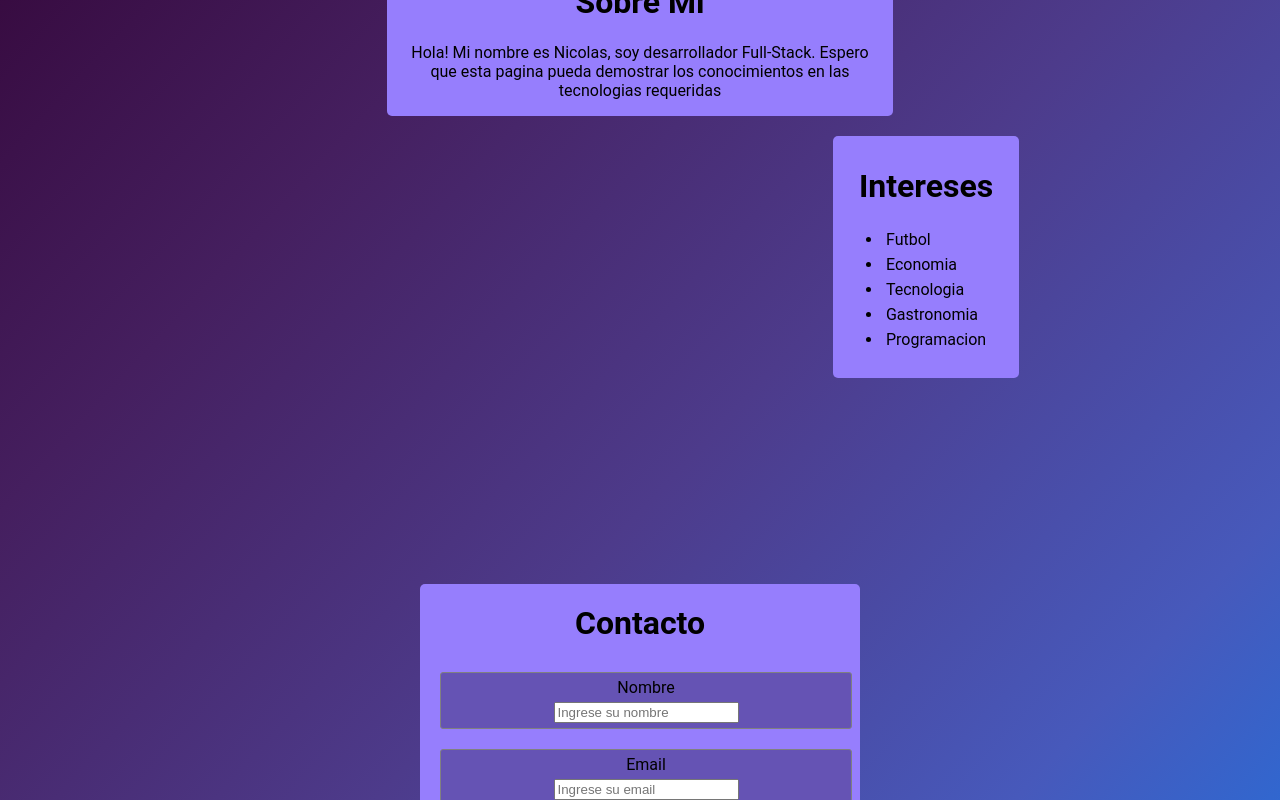
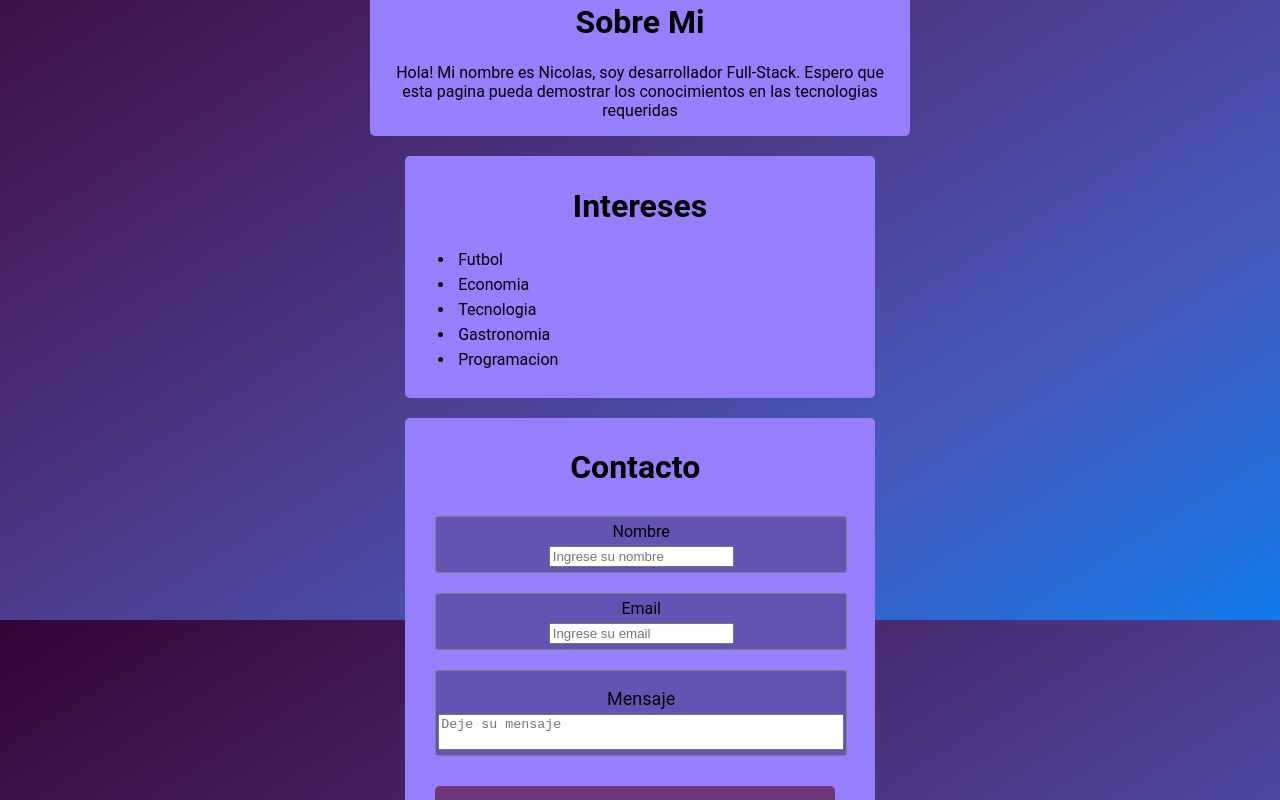
Before and after one commit to NicoFerni/security-and-system-challenge, a Next.js app: page / in a window 1280 px wide. Shown: the part 180-980 px from the top of the page. Built offline with nearby package versions, Linux system fonts and the light colour scheme.

Commit message:
styles almost done

```diff
--- a/src/components/form.tsx
+++ b/src/components/form.tsx
@@ -33,8 +33,6 @@ export default function Form() {
             const value = values[input.name as keyof FormValues];
             if (!value) {
                 newErrors[input.name] = `${input.label} no puede estar vacío`;
-            } else if (input.name === 'mail' && !/\S+@\S+\.\S+/.test(values.mail)) {
-                newErrors.mail = 'Debes ingresar una dirección de correo válida';
             }
         });
 
--- a/src/components/formInput.tsx
+++ b/src/components/formInput.tsx
@@ -21,7 +21,6 @@ const FormInput = (props: any) => {
                 onBlur={handleFocus}
                 focused={focus.toString()}
             />
-            {errorMessage && <span className={styles.span}>{errorMessage}</span>}
         </div>
     );
 
--- a/src/data/inputs.tsx
+++ b/src/data/inputs.tsx
@@ -15,7 +15,6 @@ export const inputs: InputType[] = [
         type: 'text',
         placeholder: 'Ingrese su nombre',
         label: 'Nombre ',
-        errorMessage: 'El nombre no puede estar vacio y no debe contener caracteres especiales',
         required: true
     },
     {
@@ -24,7 +23,6 @@ export const inputs: InputType[] = [
         type: 'email',
         placeholder: 'Ingrese su email',
         label: 'Email ',
-        errorMessage: 'Debes ingresar una direccion de correo valida',
         required: true
     },
     {
@@ -33,7 +31,6 @@ export const inputs: InputType[] = [
         type: 'text',
         placeholder: 'Deje su mensaje',
         label: 'Mensaje ',
-        errorMessage: 'Este campo no puede estar vacio',
         required: true
     }
 ]
--- a/src/styles/About.module.css
+++ b/src/styles/About.module.css
@@ -1,7 +1,5 @@
 .div {
   margin-top: 20px;
-  margin-left: 30%;
-  margin-right: 30%;
   text-align: center;
   background-color: #967efd;
   border-radius: 5px;
@@ -20,19 +18,17 @@
   display: flex;
   justify-content: center;
   padding-left: 10px;
-  padding-right: 10px
+  padding-right: 10px;
 }
 
-@media only screen and (min-width: 800px) and (max-width:2000) {
+@media only screen and (min-width: 800px) {
   .div {
-    margin-left: 10%;
       max-width: 60ch;
       max-height: 500px;
   }
 }
 
-
-@media only screen and (min-width: 200px) and (max-width:800px) {
+@media only screen and (max-width: 799px) {
   .div {
       margin-left: 10%;
       margin-right: 10%;
--- a/src/styles/Form.module.css
+++ b/src/styles/Form.module.css
@@ -1,18 +1,18 @@
 .div {
-    display: flex;
-    justify-content: center;
-    align-items: center;
-    min-height: 100vh;
+    margin: 20px auto;
+    background-color: #967efd;
+    border-radius: 5px;
+    word-break: break-all;
+    max-width: 50ch;
     max-height: 500px;
-    background-size: contain;
-    width: 100%;
-}
+    padding: 10px;
+  }
 
 .form {
     display: flex;
     flex-direction: column;
     padding: 20px;
-    width: 900%;
+    width: 100%;
     max-width: 400px;
     border-radius: 5px;
     background-color: #967efd;
@@ -75,3 +75,7 @@
     font-size: large;
     margin-bottom: 5px;
 }
+
+.error {
+    color: red;
+}
--- a/src/styles/Interest.module.css
+++ b/src/styles/Interest.module.css
@@ -1,53 +1,19 @@
 .div {
-    /* margin-right: 400px;
-    margin-left: 30%;
-    margin-right: 30%;
-    margin-top: 20px; */
   margin: 20px auto;
   background-color: #967efd;
   border-radius: 5px;
   word-break: break-all;
-    max-width: 20ch;
+  max-width: 50ch;
   max-height: 500px;
-    float: right;
   padding: 10px;
 }
 
-.title{
+.title {
   padding-top: 0px;
   text-align: center;
 }
 
-.li{
+.li {
   padding: 3px;
   word-break: break-all;
 }
-
-.ul{
-  margin-right: 20px;
-}
-
-
-@media (min-width: 1200px) {
-  .div {
-      margin-right: 20%;
-      margin-left: 20%;
-  }
-}
-
-@media (min-width: 768px) and (max-width: 1199px) {
-  .div {
-      margin-right: 20%;
-      margin-left: 20%;
-  }
-
-}
-
-
-@media (max-width: 767px) {
-  .div {
-      float: none;
-      margin: 35px 35px;
-      max-width: 90%;
-  }
-}
--- a/src/styles/globals.css
+++ b/src/styles/globals.css
@@ -1,4 +1,26 @@
 body {
   background-image: linear-gradient(to right bottom, #330537, #451f5f, #4d3b8b, #4759bb, #127aeb);
+  background-size: cover;
+  background-repeat: no-repeat;
+  background-attachment: fixed;
+  background-position: center;
   font-family: 'Roboto', sans-serif;
+  display: flex;
+  flex-direction: column;
+  align-items: center;
+  justify-content: space-between;
+  min-height: 100vh;
+  padding: 20px;
 }
+
+
+
+@media (min-width: 768px) {
+  .main-content {
+      display: flex;
+      justify-content: space-around;
+      align-items: flex-start;
+      width: 100%;
+  }
+
+}
```
Lines whose indentation alone changed are shown as unchanged.
